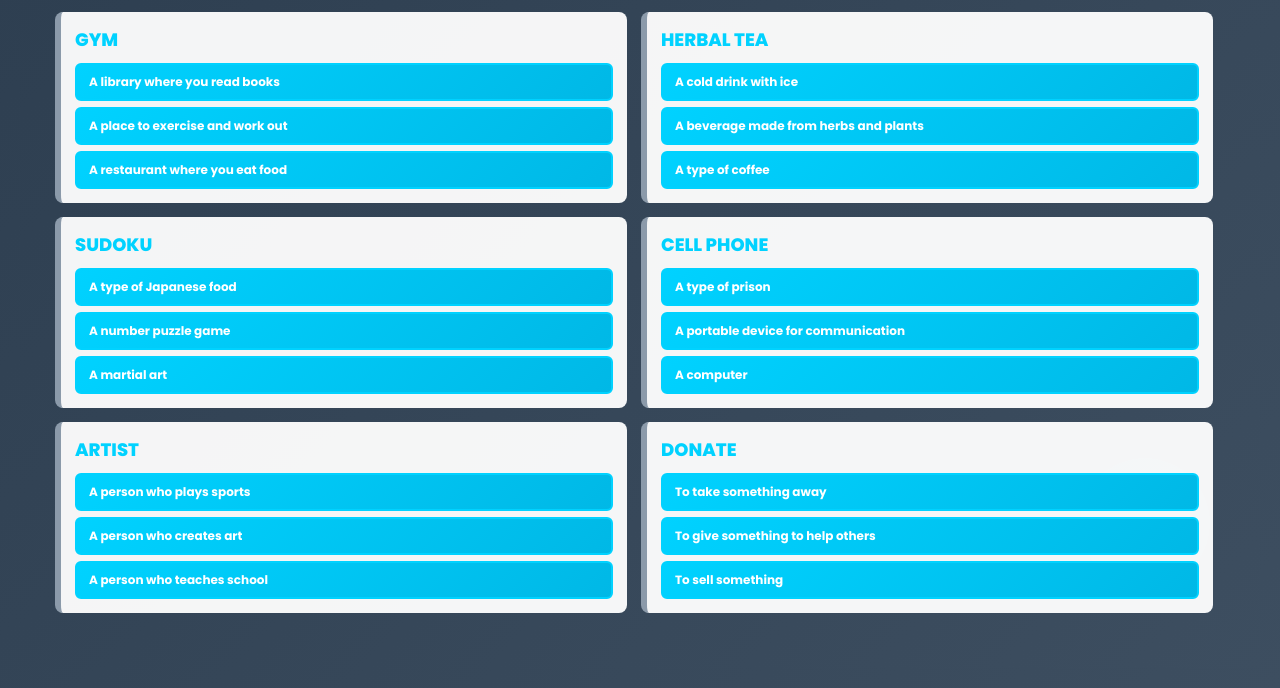
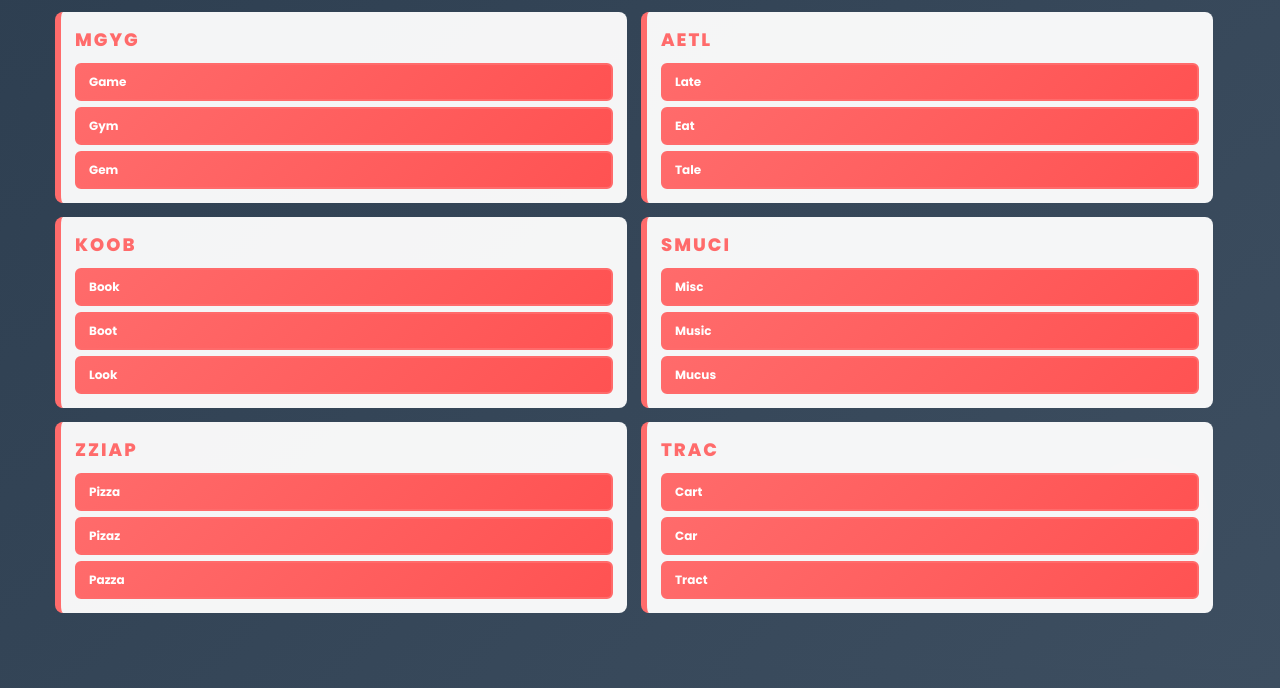
Before and after one commit to tohoud-lab/tohoudclass, a plain HTML site: page vocab_unscramble.html in a window 1280 px wide. Shown: the part 160-848 px from the top of the page. Drawn offline with Linux system fonts and the light colour scheme.

Commit message:
Fix: Correct vocabulary quiz files with proper content (Unscramble & Phrases)

```diff
--- a/vocab_unscramble.html
+++ b/vocab_unscramble.html
@@ -3,7 +3,7 @@
 <head>
     <meta charset="UTF-8">
     <meta name="viewport" content="width=device-width, initial-scale=1.0">
-    <title>Vocabulary Quiz: Definitions</title>
+    <title>Vocabulary Quiz: Unscramble the Word</title>
     <link href="https://fonts.googleapis.com/css2?family=Poppins:wght@400;700;800&display=swap" rel="stylesheet">
     <style>
         * {
@@ -51,7 +51,7 @@
         .accent-circle {
             width: 130px;
             height: 130px;
-            background: #00D2FF;
+            background: #FF6B6B;
             border-radius: 50%;
             bottom: 80px;
             right: 50px;
@@ -75,7 +75,7 @@
             font-size: 16px;
             font-weight: 400;
             color: #FFFFFF;
-            background: rgba(0, 210, 255, 0.3);
+            background: rgba(255, 107, 107, 0.3);
             padding: 8px 16px;
             border-radius: 20px;
             display: inline-block;
@@ -107,7 +107,7 @@
 
         .quiz-item {
             background: rgba(255, 255, 255, 0.95);
-            border-left: 6px solid #8B9AAA;
+            border-left: 6px solid #FF6B6B;
             padding: 14px;
             border-radius: 8px;
             display: flex;
@@ -115,11 +115,12 @@
             gap: 10px;
         }
 
-        .word {
+        .scrambled {
             font-size: 18px;
             font-weight: 800;
-            color: #00D2FF;
+            color: #FF6B6B;
             text-transform: uppercase;
+            letter-spacing: 2px;
         }
 
         .options {
@@ -130,9 +131,9 @@
 
         .option-btn {
             padding: 8px 12px;
-            background: linear-gradient(135deg, #00D2FF 0%, #00B8E6 100%);
+            background: linear-gradient(135deg, #FF6B6B 0%, #FF5252 100%);
             color: #FFFFFF;
-            border: 2px solid #00D2FF;
+            border: 2px solid #FF6B6B;
             border-radius: 6px;
             font-size: 12px;
             font-weight: 600;
@@ -142,8 +143,8 @@
         }
 
         .option-btn:hover:not(:disabled) {
-            background: linear-gradient(135deg, #00B8E6 0%, #0099CC 100%);
-            border-color: #0099CC;
+            background: linear-gradient(135deg, #FF5252 0%, #FF3838 100%);
+            border-color: #FF3838;
         }
 
         .option-btn.correct {
@@ -232,67 +233,67 @@
         <div class="score-display">Score: <span id="score">0</span>/6</div>
 
         <div class="header">
-            <h1 class="main-title">Vocabulary Quiz: Definitions</h1>
-            <div class="instruction">Match each word with its correct definition</div>
+            <h1 class="main-title">Vocabulary Quiz: Unscramble the Word</h1>
+            <div class="instruction">Unscramble the letters to form the correct word</div>
         </div>
 
         <div class="quiz-content">
             <div class="quiz-item">
-                <div class="word">Gym</div>
+                <div class="scrambled">MGYG</div>
                 <div class="options">
-                    <button class="option-btn" onclick="checkAnswer(this, false)">A library where you read books</button>
-                    <button class="option-btn" onclick="checkAnswer(this, true)">A place to exercise and work out</button>
-                    <button class="option-btn" onclick="checkAnswer(this, false)">A restaurant where you eat food</button>
+                    <button class="option-btn" onclick="checkAnswer(this, false)">Game</button>
+                    <button class="option-btn" onclick="checkAnswer(this, true)">Gym</button>
+                    <button class="option-btn" onclick="checkAnswer(this, false)">Gem</button>
                 </div>
                 <div class="feedback"></div>
             </div>
 
             <div class="quiz-item">
-                <div class="word">Herbal Tea</div>
+                <div class="scrambled">AETL</div>
                 <div class="options">
-                    <button class="option-btn" onclick="checkAnswer(this, false)">A cold drink with ice</button>
-                    <button class="option-btn" onclick="checkAnswer(this, true)">A beverage made from herbs and plants</button>
-                    <button class="option-btn" onclick="checkAnswer(this, false)">A type of coffee</button>
+                    <button class="option-btn" onclick="checkAnswer(this, false)">Late</button>
+                    <button class="option-btn" onclick="checkAnswer(this, true)">Eat</button>
+                    <button class="option-btn" onclick="checkAnswer(this, false)">Tale</button>
                 </div>
                 <div class="feedback"></div>
             </div>
 
             <div class="quiz-item">
-                <div class="word">Sudoku</div>
+                <div class="scrambled">KOOB</div>
                 <div class="options">
-                    <button class="option-btn" onclick="checkAnswer(this, false)">A type of Japanese food</button>
-                    <button class="option-btn" onclick="checkAnswer(this, true)">A number puzzle game</button>
-                    <button class="option-btn" onclick="checkAnswer(this, false)">A martial art</button>
+                    <button class="option-btn" onclick="checkAnswer(this, true)">Book</button>
+                    <button class="option-btn" onclick="checkAnswer(this, false)">Boot</button>
+                    <button class="option-btn" onclick="checkAnswer(this, false)">Look</button>
                 </div>
                 <div class="feedback"></div>
             </div>
 
             <div class="quiz-item">
-                <div class="word">Cell Phone</div>
+                <div class="scrambled">SMUCI</div>
                 <div class="options">
-                    <button class="option-btn" onclick="checkAnswer(this, false)">A type of prison</button>
-                    <button class="option-btn" onclick="checkAnswer(this, true)">A portable device for communication</button>
-                    <button class="option-btn" onclick="checkAnswer(this, false)">A computer</button>
+                    <button class="option-btn" onclick="checkAnswer(this, false)">Misc</button>
+                    <button class="option-btn" onclick="checkAnswer(this, true)">Music</button>
+                    <button class="option-btn" onclick="checkAnswer(this, false)">Mucus</button>
                 </div>
                 <div class="feedback"></div>
             </div>
 
             <div class="quiz-item">
-                <div class="word">Artist</div>
+                <div class="scrambled">ZZIAP</div>
                 <div class="options">
-                    <button class="option-btn" onclick="checkAnswer(this, false)">A person who plays sports</button>
-                    <button class="option-btn" onclick="checkAnswer(this, true)">A person who creates art</button>
-                    <button class="option-btn" onclick="checkAnswer(this, false)">A person who teaches school</button>
+                    <button class="option-btn" onclick="checkAnswer(this, true)">Pizza</button>
+                    <button class="option-btn" onclick="checkAnswer(this, false)">Pizaz</button>
+                    <button class="option-btn" onclick="checkAnswer(this, false)">Pazza</button>
                 </div>
                 <div class="feedback"></div>
             </div>
 
             <div class="quiz-item">
-                <div class="word">Donate</div>
+                <div class="scrambled">TRAC</div>
                 <div class="options">
-                    <button class="option-btn" onclick="checkAnswer(this, false)">To take something away</button>
-                    <button class="option-btn" onclick="checkAnswer(this, true)">To give something to help others</button>
-                    <button class="option-btn" onclick="checkAnswer(this, false)">To sell something</button>
+                    <button class="option-btn" onclick="checkAnswer(this, false)">Cart</button>
+                    <button class="option-btn" onclick="checkAnswer(this, true)">Car</button>
+                    <button class="option-btn" onclick="checkAnswer(this, false)">Tract</button>
                 </div>
                 <div class="feedback"></div>
             </div>
```
Also changed, not shown: vocab_phrases.html (+35 -35 lines).
